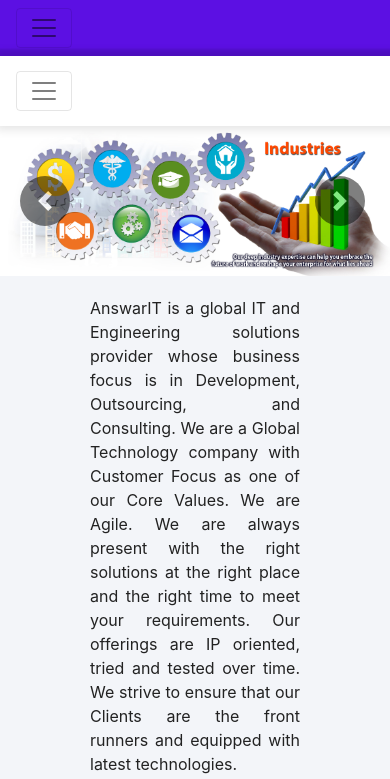
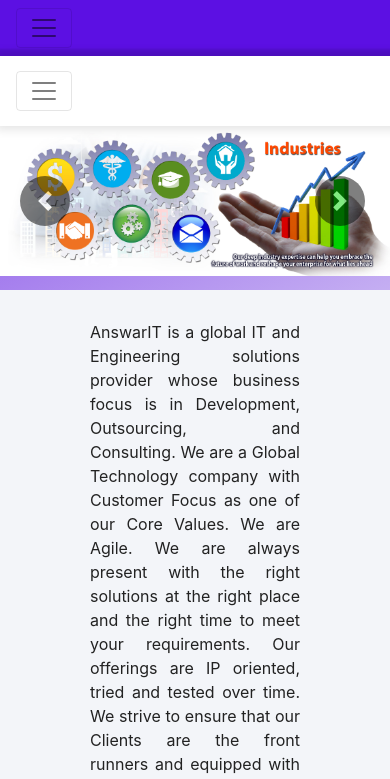
Before and after one commit to CrazyPythonLover1/AnswarIT-React.js-FrontEnd, a React (Create React App) app: page / in a window 390 px wide. Shown: the top 779 px of the page. Built offline with nearby package versions, Linux system fonts and the light colour scheme.

Commit message:
home page border with useLocation

```diff
--- a/src/components/Home/Header/Header.js
+++ b/src/components/Home/Header/Header.js
@@ -8,8 +8,10 @@ import image5 from "../../../Image/header/1.5.jpg";
 import image6 from "../../../Image/header/1.6.jpg";
 import image7 from "../../../Image/header/1.7.jpg";
 import image8 from "../../../Image/header/1.8.jpg";
+import { useLocation } from "react-router-dom";
 
 const Header = () => {
+  let {pathname} = useLocation();
   return (
     <div id="header" className="">
       <div
@@ -65,6 +67,16 @@ const Header = () => {
         </a>
       </div>
 
+      { pathname === "/" && <section class="page-top">
+				<div class="container">
+					<div class="row">
+						<div class="col-md-12">
+
+						</div>
+					</div>
+				</div>
+			</section>}
+
       <p className="header-text">
       AnswarIT is a global IT and Engineering solutions provider whose business focus is in Development, Outsourcing, and Consulting. We are a Global Technology company with Customer Focus as one of our Core Values. We are Agile. We are always present with the right solutions at the right place and the right time to meet your requirements. Our offerings are IP oriented, tried and tested over time. We strive to ensure that our Clients are the front runners and equipped with latest technologies.
       </p>
--- a/src/components/Shared/Navbar/Navbar.js
+++ b/src/components/Shared/Navbar/Navbar.js
@@ -4,7 +4,6 @@ import './Navbar.scss';
 
 const Navbar = () => {
   let {pathname} = useLocation();
-  console.log( pathname)
 
     return (
         <div className="navbar-container">
```
